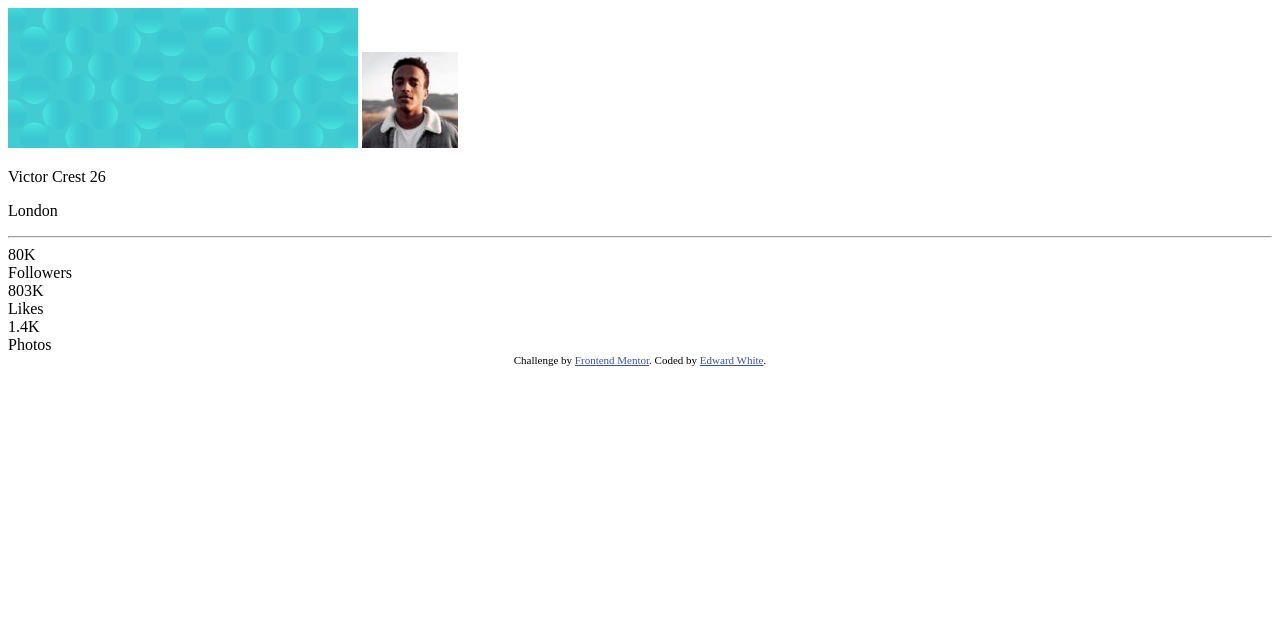
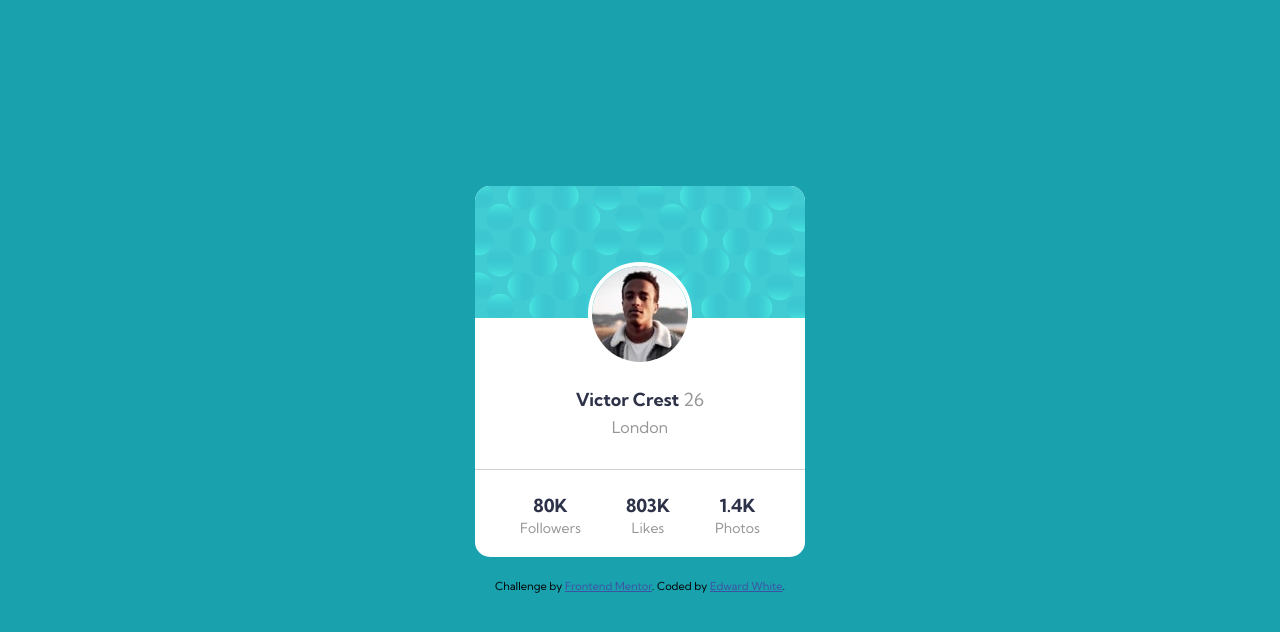
Before and after one commit to ewhite1999/profile-card-component, a plain HTML site: page index.html in a window 1280 px wide. Drawn offline with Linux system fonts and the light colour scheme.

Commit message:
finished styling except background

```diff
--- a/index.html
+++ b/index.html
@@ -11,7 +11,7 @@
       sizes="32x32"
       href="./images/favicon-32x32.png"
     />
-
+    <link rel="stylesheet" href="./style.css" />
     <title>Frontend Mentor | Profile card component</title>
 
     <!-- Feel free to remove these styles or customise in your own stylesheet 👍 -->
@@ -28,11 +28,15 @@
   <body>
     <div class="wrapper">
       <main class="card">
-        <img src="./images/bg-pattern-card.svg" alt="" />
-        <img src="./images/image-victor.jpg" alt="victor in profile" />
+        <img class="header_photo" src="./images/bg-pattern-card.svg" alt="" />
+        <div class="content">
+          <img
+            class="pp"
+            src="./images/image-victor.jpg"
+            alt="victor in profile"
+          />
           <p class="name_age">Victor Crest <span class="grey">26</span></p>
           <p class="grey" id="location">London</p>
-        <hr />
           <div class="stats">
             <div class="stat">
               <div class="num">80K</div>
@@ -47,12 +51,15 @@
               <class class="desc grey">Photos</class>
             </div>
           </div>
+        </div>
       </main>
       <div class="attribution">
         Challenge by
         <a href="https://www.frontendmentor.io?ref=challenge" target="_blank"
           >Frontend Mentor</a
-        >. Coded by <a href="https://github.com/ewhite1999">Edward White</a>.
+        >. Coded&nbsp;by&nbsp;<a href="https://github.com/ewhite1999"
+          >Edward&nbsp;White</a
+        >.
       </div>
     </div>
   </body>
--- /dev/null
+++ b/style.css
@@ -0,0 +1,76 @@
+@import url("https://fonts.googleapis.com/css2?family=Kumbh+Sans:wght@400;700&display=swap");
+*,
+*::after,
+*::before {
+  box-sizing: border-box;
+}
+
+:root {
+  --dark_cyan: hsl(185, 75%, 39%);
+  --very_dark_desaturated_blue: hsl(229, 23%, 23%);
+  --dark_grayish_blue: hsl(227, 10%, 46%);
+  --dark_gray: hsl(0, 0%, 59%);
+  font-family: "Kumbh Sans", sans-serif;
+  background-color: var(--dark_cyan);
+  --card_adjust: 60px;
+}
+body {
+  margin: 0;
+  padding: 0;
+}
+.wrapper {
+  min-height: 100vh;
+  display: flex;
+  flex-direction: column;
+  justify-content: center;
+  align-items: center;
+  margin: 0 1em;
+  min-width: 291px;
+}
+.card {
+  background-color: white;
+  color: var(--very_dark_desaturated_blue);
+  font-weight: 700;
+  text-align: center;
+  max-width: 330px;
+  overflow: hidden;
+  border-radius: 15px;
+}
+.name_age {
+  font-size: 1.125rem;
+}
+#location {
+  font-size: 0.875;
+  margin: -0.75em 0 2em 0;
+}
+.grey {
+  font-weight: 400;
+  color: var(--dark_gray);
+}
+.stats {
+  display: flex;
+  justify-content: space-evenly;
+  border-top: 1px outset lightgray;
+  padding: 1.5em 0 1.25em 0;
+}
+.num {
+  font-size: 1.125rem;
+}
+.stats .grey {
+  font-size: 0.875rem;
+}
+.header_photo {
+  max-width: 100%;
+}
+.pp {
+  border-radius: 50%;
+  border: 4px white solid;
+}
+.content {
+  position: relative;
+  bottom: var(--card_adjust);
+  margin-bottom: calc(-1 * var(--card_adjust));
+}
+.attribution {
+  margin: 2em;
+}
```
Lines whose indentation alone changed are shown as unchanged.
